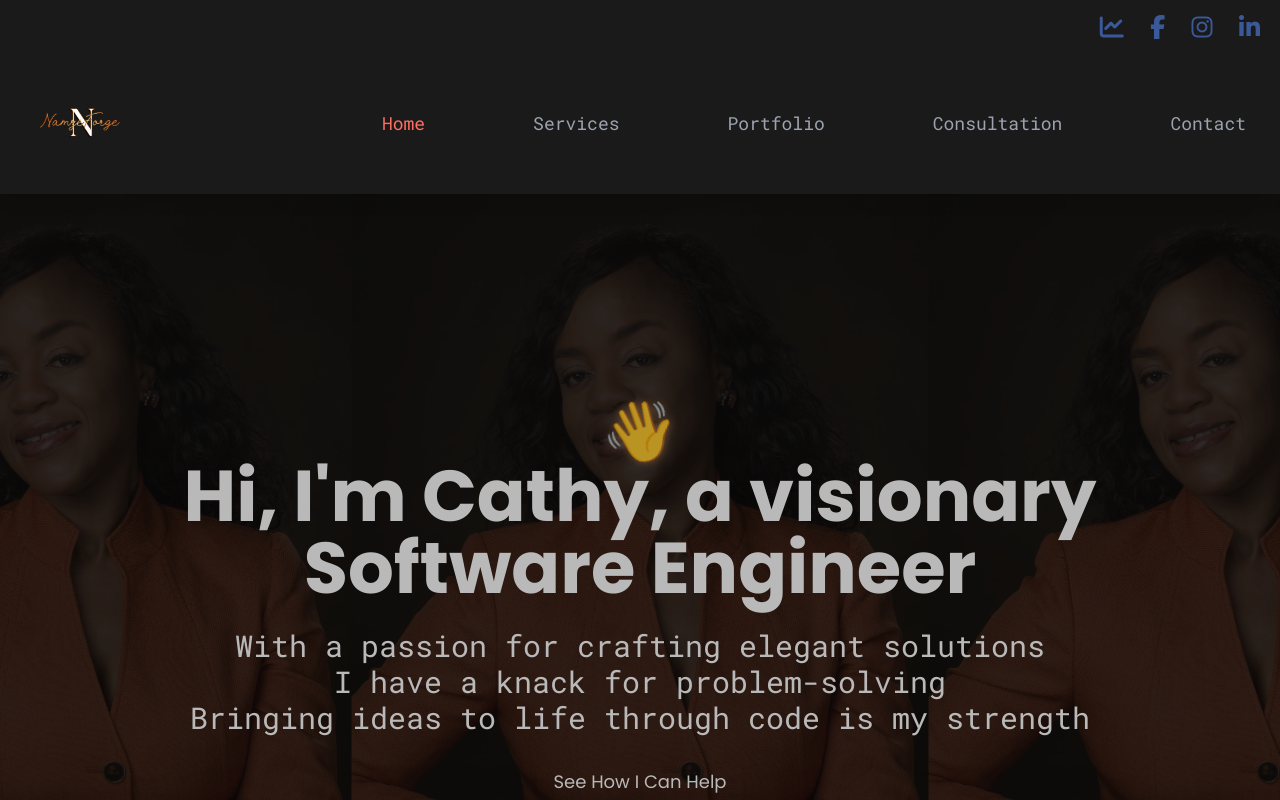
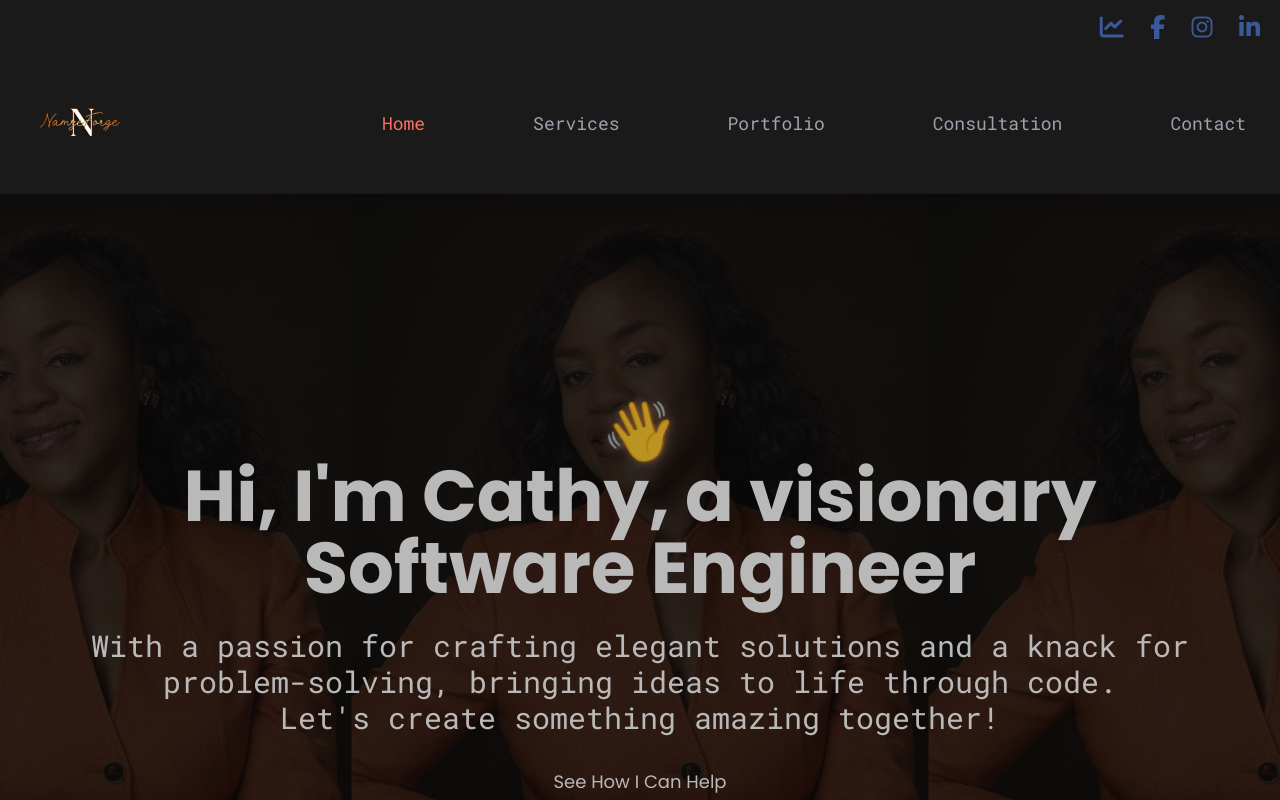
Before and after one commit to Cathy-45/cathy-portfolio-integrated, a React (Vite) app: page / in a window 1280 px wide. Shown: the top 800 px of the page. Built offline with nearby package versions, Linux system fonts and the light colour scheme.

Commit message:
Match Home paragraph color to Contact white, revert to original tagline with 2-3 sentences

```diff
--- a/src/components/Home.jsx
+++ b/src/components/Home.jsx
@@ -20,10 +20,9 @@ const Home = () => {
       <h2 className="text-4xl sm:text-5xl md:text-6xl lg:text-7xl font-poppins font-bold mb-4 sm:mb-6 text-[#fdba74] text-center">
         Hi, I'm Cathy, a visionary Software Engineer
       </h2>
-      <p className="text-xl sm:text-2xl md:text-3xl font-roboto text-[#9ca3af] text-center mb-6 leading-relaxed">
-        With a passion for crafting elegant solutions<br className="hidden sm:block" />
-        I have a knack for problem-solving<br className="hidden sm:block" />
-        Bringing ideas to life through code is my strength
+      <p className="text-xl sm:text-2xl md:text-3xl font-roboto text-white text-center mb-6 leading-relaxed">
+        With a passion for crafting elegant solutions and a knack for problem-solving, bringing ideas to life through code.<br className="hidden sm:block" />
+        Let's create something amazing together!
       </p>
       <Link
         to="/services"
```
